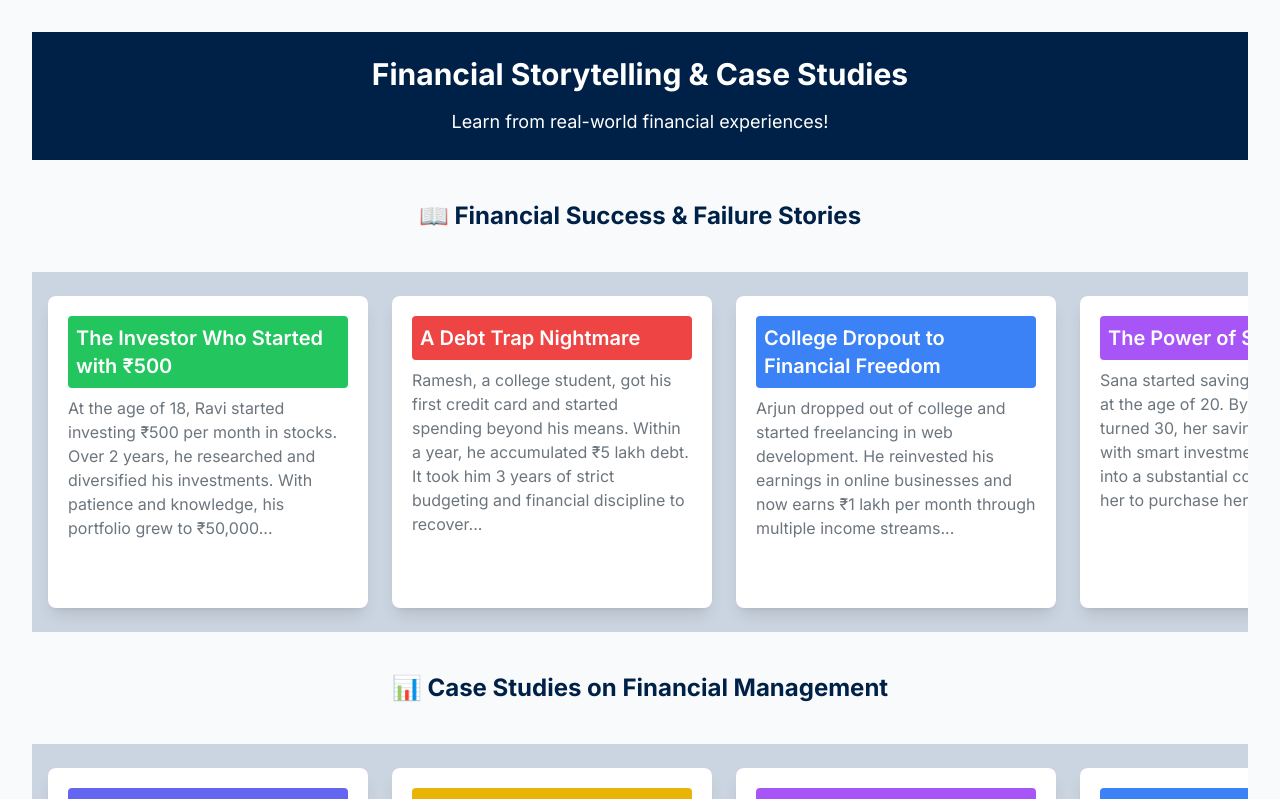
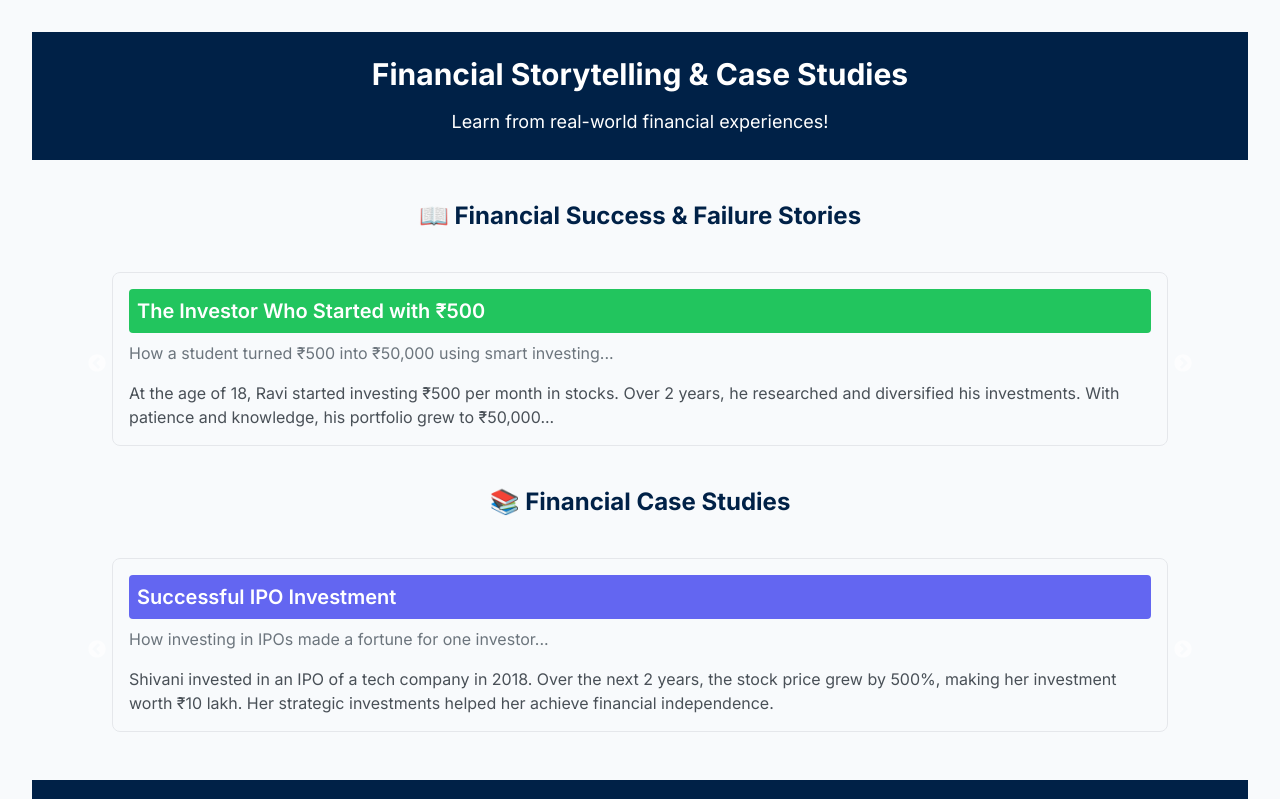
Before and after one commit to Clusters-Config/Fin-Quest, a React (Vite) app in the folder frontend/: page /Stories in a window 1280 px wide. Shown: the top 799 px of the page. Built offline with nearby package versions, Linux system fonts and the light colour scheme.

Commit message:
feat : added story page

```diff
--- a/frontend/src/pages/Stories.jsx
+++ b/frontend/src/pages/Stories.jsx
@@ -1,5 +1,9 @@
 import React from "react";
+import Slider from "react-slick";
+import "slick-carousel/slick/slick.css"; // For carousel styles
+import "slick-carousel/slick/slick-theme.css"; // For theme styles
 
+// Financial Stories
 const stories = [
   {
     id: 1,
@@ -25,244 +29,103 @@ const stories = [
       "Arjun dropped out of college and started freelancing in web development. He reinvested his earnings in online businesses and now earns ₹1 lakh per month through multiple income streams...",
     color: "bg-blue-500",
   },
-  // Added more stories to make it closer to 20
   {
     id: 4,
-    title: "The Power of Saving Early",
-    summary: "How early investments can set you up for financial success...",
+    title: "The Power of Compound Interest",
+    summary: "How a long-term investment strategy paid off big time...",
     content:
-      "Sana started saving ₹2,000 a month at the age of 20. By the time she turned 30, her savings, combined with smart investments, had turned into a substantial corpus, allowing her to purchase her first home...",
+      "Samantha invested ₹1,000 per month into a SIP (Systematic Investment Plan) for 15 years. She was initially skeptical, but after 15 years, she realized her ₹1,000 monthly investment had grown into ₹25,000 per month due to the power of compounding...",
     color: "bg-purple-500",
   },
   {
     id: 5,
-    title: "The Cryptocurrency Gamble",
-    summary: "A 30-year-old man’s experience with cryptocurrency investments...",
+    title: "Real Estate Investment Gone Wrong",
+    summary: "A man learned the hard way about the risks of real estate investing...",
     content:
-      "After hearing about Bitcoin's success stories, Vikram invested all his savings in crypto. In just 6 months, his portfolio skyrocketed, but a sudden market crash wiped out most of his gains. He learned the importance of diversification and risk management...",
+      "Suresh invested heavily in real estate, hoping to make quick profits. However, he failed to do proper research and ended up purchasing a property that depreciated in value. His portfolio was severely impacted, and he learned the importance of careful investment...",
     color: "bg-yellow-500",
   },
   {
     id: 6,
-    title: "From Debt to Financial Stability",
-    summary: "How a couple escaped the debt cycle and achieved financial freedom...",
+    title: "The Startup That Turned into a Fortune",
+    summary: "How a young entrepreneur turned a small startup into a multi-million dollar business...",
     content:
-      "Aditi and Raghav were drowning in debt due to personal loans and credit cards. They took a 3-year journey, cutting expenses, refinancing loans, and building an emergency fund. Today, they are debt-free and have started investing for the future...",
-    color: "bg-red-600",
+      "Kunal started his business with just ₹25,000 in seed capital. He focused on digital marketing and a customer-centric approach. Over time, his business gained traction and eventually reached ₹10 crore in revenue in just 5 years...",
+    color: "bg-orange-500",
   },
   {
     id: 7,
-      title: "The Millionaire who Started from Scratch",
-      summary: "How a self-taught entrepreneur went from zero to millionaire status...",
+    title: "Financial Planning for a Successful Retirement",
+    summary: "A case study on how planning early can make retirement comfortable...",
     content:
-        "Ankur started his journey with no formal education or business background. He spent years learning, failing, and pivoting his small business until he turned it into a million-dollar company through sheer determination and adaptability...",
+      "Meena began contributing to her retirement fund at the age of 30, with a disciplined approach. By the time she was 60, her retirement savings had grown to a comfortable ₹2 crore, ensuring a secure and fulfilling life after work...",
     color: "bg-teal-500",
   },
   {
     id: 8,
-      title: "Living on a Tight Budget",
-      summary: "How one couple managed to save 50% of their income despite a modest salary...",
+    title: "The Stock Market Roller Coaster",
+    summary: "A story of how volatility in the stock market led to both gains and losses...",
     content:
-        "Ravi and Priya, both earning modest salaries, decided to take control of their finances. By tracking every penny, avoiding unnecessary expenses, and saving aggressively, they were able to save enough for a house down payment in just 3 years...",
-      color: "bg-orange-500",
+      "In 2020, Anil decided to start trading stocks. Initially, he saw rapid gains, but he also faced massive losses during the market crash. Through his mistakes, he learned the importance of risk management and diversified his portfolio...",
+    color: "bg-pink-500",
   },
+];
+
+// Case Studies
+const caseStudies = [
   {
     id: 9,
-      title: "The $10,000 Mistake",
-      summary: "How poor financial decisions led to a $10,000 loss...",
+    title: "Successful IPO Investment",
+    summary: "How investing in IPOs made a fortune for one investor...",
     content:
-        "Nisha, driven by FOMO, invested a large sum in a risky venture without proper research. Unfortunately, the investment went south, and she lost ₹10,000. This experience taught her the importance of research and patience in investing...",
-      color: "bg-pink-500",
+      "Shivani invested in an IPO of a tech company in 2018. Over the next 2 years, the stock price grew by 500%, making her investment worth ₹10 lakh. Her strategic investments helped her achieve financial independence.",
+    color: "bg-indigo-500",
   },
   {
     id: 10,
-      title: "The Side Hustle That Turned into a Full-Time Job",
-      summary: "How a part-time freelance writer built a full-time career...",
+    title: "Crypto Investment Success",
+    summary: "A case study of crypto investing and its dramatic rise...",
     content:
-        "Madhuri started writing blogs on the side while working as an assistant manager. Over time, her freelance writing gigs grew, and within 2 years, she was able to quit her day job and make a full-time income as a writer, allowing her to travel and live comfortably...",
-      color: "bg-blue-400",
+      "In 2017, Varun invested ₹1 lakh in Bitcoin. By 2021, his investment had grown to ₹50 lakh as the value of Bitcoin surged. His early interest in digital currencies turned him into a successful crypto investor.",
+    color: "bg-teal-600",
   },
   {
     id: 11,
-      title: "The High-Risk High-Reward Investor",
-      summary: "How a high-risk investor navigated through huge market volatility...",
+    title: "The Debt Recovery Journey",
+    summary: "How one man recovered from a massive debt spiral...",
     content:
-        "Ashok was always attracted to high-risk, high-reward investments. After experiencing significant losses in his early 20s, he carefully honed his strategies. Eventually, his bold moves paid off with substantial returns, but not without lessons learned the hard way...",
-      color: "bg-indigo-600",
+      "Rajesh found himself drowning in ₹10 lakh of debt after a series of poor financial decisions. Over 5 years, he followed a strict debt recovery plan that included cutting unnecessary expenses and negotiating settlements with creditors.",
+    color: "bg-yellow-600",
   },
   {
     id: 12,
-      title: "The Struggle with Student Loans",
-      summary: "How a recent graduate paid off ₹4 lakh in student loans...",
+    title: "The Millionaire’s Retirement Plan",
+    summary: "A case study on how a systematic saving strategy led to early retirement...",
     content:
-        "Manish graduated with a degree but was burdened by ₹4 lakh in student loans. Instead of spending on luxuries, he committed to aggressive loan repayment, working multiple jobs. After 3 years, he cleared the debt, proving that discipline and focus lead to freedom...",
-      color: "bg-teal-600",
-    },
-    {
-      id: 13,
-      title: "The Lost Opportunity",
-      summary: "How ignoring a potential business opportunity cost ₹50,000...",
-      content:
-        "Geeta had the chance to invest in a friend's tech startup, but she hesitated, thinking the risk was too high. Five years later, that same startup was worth over ₹50 crore. Geeta learned the valuable lesson of recognizing opportunities when they arise...",
-      color: "bg-yellow-700",
-    },
-    {
-      id: 14,
-      title: "The Power of Financial Independence",
-      summary: "How a young couple retired early by focusing on financial independence...",
-      content:
-        "Ravi and Leela, both in their early 30s, adopted the FIRE (Financial Independence, Retire Early) movement. They saved aggressively, lived frugally, and invested wisely. By 40, they had accumulated enough wealth to retire early and travel the world...",
-      color: "bg-green-400",
-    },
-    {
-      id: 15,
-      title: "The Power of Networking in Business",
-      summary: "How building relationships led to a successful business venture...",
-      content:
-        "Nikhil, a small business owner, knew that networking was key to growth. By attending events, engaging with mentors, and fostering relationships, he managed to land a high-profile investor who turned his local business into a nationwide success...",
-      color: "bg-red-700",
-    },
-    {
-      id: 16,
-      title: "The Financial Setback of 2020",
-      summary: "How the pandemic caused major financial challenges for a small business...",
-      content:
-        "Amrita’s small clothing business was thriving until the pandemic struck. With a drastic fall in sales, she had to lay off employees and reimagine her business. By shifting to online sales and focusing on digital marketing, she bounced back within a year...",
-      color: "bg-blue-700",
-    },
-
-
-
-  // Add more up to 20 stories
-];
-
-const caseStudies = [
-  {
-    id: 1,
-    title: "The ₹100 Startup",
-    summary: "How a small business scaled up...",
-    content:
-      "This case study explores how a small roadside food stall turned into a profitable franchise...",
-    color: "bg-indigo-500",
-  },
-  {
-    id: 2,
-    title: "Stock Market Boom and Bust",
-    summary: "Lessons from stock market cycles...",
-    content:
-      "A deep dive into the 2008 financial crisis and how investors survived...",
-    color: "bg-yellow-500",
-  },
-  {
-    id: 3,
-    title: "The Power of Compound Interest",
-    summary: "How early investments grow exponentially...",
-    content:
-      "This case study explains how ₹1,000 per month invested early can turn into ₹1 crore over time...",
-    color: "bg-purple-500",
-  },
-  {
-    id: 4,
-    title: "The Rise of E-Commerce",
-    summary: "How the online shopping revolution changed business models...",
-    content:
-      "This case study focuses on how e-commerce companies like Amazon scaled and revolutionized the retail industry...",
-    color: "bg-blue-500",
-  },
-  {
-    id: 5,
-    title: "Franchising Success Stories",
-    summary: "How successful franchises grow from small businesses...",
-    content:
-      "Learn how companies like McDonald's and Subway started with a single location and scaled globally through franchising...",
-    color: "bg-green-500",
-  },
-
-    {
-      id: 4,
-      title: "The Rise of a Tech Startup",
-      summary: "How a small tech company disrupted the industry...",
-      content:
-        "This case study follows a tech startup from its humble beginnings to becoming a market leader. By leveraging innovation, partnerships, and effective marketing, the company was able to scale rapidly and disrupt the industry...",
-      color: "bg-teal-500",
-    },
-    {
-      id: 5,
-      title: "The Real Estate Investment Strategy",
-      summary: "How smart real estate investments led to financial freedom...",
-      content:
-        "A deep dive into how an individual used real estate investments to create long-term wealth. This case study explores key strategies such as buying rental properties, leveraging debt, and managing cash flow...",
-      color: "bg-yellow-500",
-    },
-    {
-      id: 6,
-      title: "Navigating a Market Crash",
-      summary: "What happened to investors during the 2008 financial crisis...",
-      content:
-        "This case study looks at the impact of the 2008 financial crisis on investors. Some lost everything, while others used the opportunity to buy undervalued stocks and build significant wealth in the long run...",
-      color: "bg-indigo-600",
-    },
-    {
-      id: 7,
-      title: "The Billionaire's Investment Portfolio",
-      summary: "A look into how billionaires allocate their wealth...",
-      content:
-        "This case study explores the investment strategies used by some of the wealthiest individuals in the world, focusing on diversified portfolios and risk management that lead to long-term success...",
-      color: "bg-purple-500",
-    },
-    {
-      id: 8,
-      title: "The Power of Peer-to-Peer Lending",
-      summary: "How a new model of lending is changing the financial landscape...",
-      content:
-        "This case study examines the rise of peer-to-peer (P2P) lending platforms, which allow individuals to lend directly to others, bypassing traditional financial institutions. The study looks at risks, rewards, and market trends...",
-      color: "bg-pink-400",
-    },
-    {
-      id: 9,
-      title: "The Decline of a Retail Giant",
-      summary: "How a once-thriving retail company failed to adapt to e-commerce...",
-      content:
-        "This case study analyzes the downfall of a major retail giant. Despite its history of success, the company failed to evolve with the shift to online shopping. It highlights lessons in adaptability, technology adoption, and market trends...",
+      "By age 45, Prakash had saved enough money to retire comfortably. His strategy of saving 30% of his income every month, combined with smart investments in stocks and real estate, enabled him to achieve his goal of financial freedom.",
     color: "bg-red-600",
   },
-    {
-      id: 10,
-      title: "The Power of Diversification in Stock Market",
-      summary: "How a diversified portfolio helped an investor weather market volatility...",
-      content:
-        "This case study shows the importance of portfolio diversification in mitigating risk. By spreading investments across sectors, asset classes, and geographies, investors can reduce the impact of market downturns and generate stable returns...",
-      color: "bg-blue-500",
-    },
-    {
-      id: 11,
-      title: "The Art of Negotiating Business Deals",
-      summary: "How negotiation tactics led to a multi-million dollar acquisition...",
-      content:
-        "This case study discusses the strategic negotiation tactics used by a business owner to secure a multi-million dollar acquisition. It emphasizes the importance of preparation, understanding the other party's needs, and achieving win-win deals...",
-      color: "bg-orange-400",
-    },
-    {
-      id: 12,
-      title: "The Challenge of Scaling a Startup",
-      summary: "The growing pains of a tech startup scaling too quickly...",
-      content:
-        "This case study explores the challenges faced by a tech startup as it scaled rapidly. From cash flow issues to organizational growing pains, the company struggled to balance expansion with sustainable growth. It highlights the importance of pacing and funding strategies...",
-      color: "bg-green-500",
-    },
-    {
-      id: 13,
-      title: "Financial Independence Through Index Funds",
-      summary: "How investing in low-cost index funds led to financial independence...",
-      content:
-        "This case study looks at the journey of an individual who achieved financial independence through consistent investments in index funds. It highlights the benefits of passive investing and the power of compound interest over time...",
-      color: "bg-teal-600",
-    },
-
-  // Add more up to 20 case studies
 ];
 
 function Stories() {
+  const settings = {
+    dots: false, // Disable dots for navigation
+    infinite: true, // Enable infinite scrolling
+    speed: 500, // Transition speed
+    slidesToShow: 1, // Show one slide at a time
+    slidesToScroll: 1, // Scroll one slide at a time
+    nextArrow: (
+      <button className="slick-next custom-arrow slick-arrow bg-gradient-to-r from-[#D4AF37] to-[#C68933] p-4 rounded-xl shadow-xl">
+        <span className="bg-red text-2xl">❯</span>
+      </button>
+    ), // Right arrow (gradient dark gold)
+    prevArrow: (
+      <button className="slick-prev custom-arrow slick-arrow bg-gradient-to-r from-[#D4AF37] to-[#C68933] p-4 rounded-xl shadow-xl">
+        <span className="text-red text-2xl">❮</span>
+      </button>
+    ), // Left arrow (gradient dark gold)
+  };
+
   return (
     <div className="bg-[#F8FAFC] min-h-screen p-8">
       {/* Header */}
@@ -271,41 +134,48 @@ function Stories() {
         <p className="text-lg mt-4">Learn from real-world financial experiences!</p>
       </header>
 
-      <div className="max-w-8xl mx-auto mt-15 ">
+      <div className="  mt-15">
         {/* Financial Stories */}
-        <h2 className="text-2xl font-bold text-[#002147] mb-10 mt-10 text-center ">📖 Financial Success & Failure Stories</h2>
-        <div className="flex overflow-x-auto space-x-6 py-6 bg-slate-300">
+        <h2 className="text-2xl font-bold text-[#002147] mb-10 mt-10 text-center">
+          📖 Financial Success & Failure Stories
+        </h2>
+        <div className="story-carousel mx-[5rem] sm:mx-[0.5rem] sm:mb-[-2rem]">
+          <Slider {...settings}>
             {stories.map((story) => (
               <div
                 key={story.id}
-              className="flex-none bg-white p-5 rounded-lg shadow-lg hover:shadow-2xl transition duration-300 w-80 ml-4"
-            >
+                className="flex-none bg-gold p-4 rounded-lg border-[1px]  transition duration-300">
                 <h3 className={`text-xl font-semibold ${story.color} text-white p-2 rounded`}>
                   {story.title}
                 </h3>
-              <p className="text-[#6C757D] mt-2">
-                {story.content} {/* Display the full content directly */}
-              </p>
+                <p className="text-[#6C757D] mt-2">{story.summary}</p>
+                <p className="text-[#495057] mt-4">{story.content}</p>
               </div>
             ))}
+          </Slider>
         </div>
 
         {/* Case Studies */}
-        <h2 className="text-2xl font-bold text-[#002147] mt-10 mb-10 text-center">📊 Case Studies on Financial Management</h2>
-        <div className="flex overflow-x-auto space-x-6 py-6 bg-slate-300">
+        <h2 className="text-2xl font-bold text-[#002147] mb-10 mt-10 text-center">
+          📚 Financial Case Studies
+        </h2>
+        <div className="case-study-carousel mx-[5rem] sm:mx-[0.5rem] mb-[3rem]">
+          <Slider {...settings}>
             {caseStudies.map((caseStudy) => (
+              <div className="w-[12rem]">
               <div
                 key={caseStudy.id}
-              className="flex-none bg-white p-5 rounded-lg shadow-lg hover:shadow-2xl transition duration-300 w-80 ml-4"
+                className="flex-none bg-gold p-4 rounded-lg  border-[1px] transition duration-300 "
               >
                 <h3 className={`text-xl font-semibold ${caseStudy.color} text-white p-2 rounded`}>
                   {caseStudy.title}
                 </h3>
-              <p className="text-[#6C757D] mt-2">
-                {caseStudy.content} {/* Display the full content directly */}
-              </p>
+                <p className="text-[#6C757D] mt-2">{caseStudy.summary}</p>
+                <p className="text-[#495057] mt-4">{caseStudy.content}</p>
+              </div>
               </div>
             ))}
+          </Slider>
         </div>
       </div>
 
```
Lines whose indentation alone changed are shown as unchanged.
